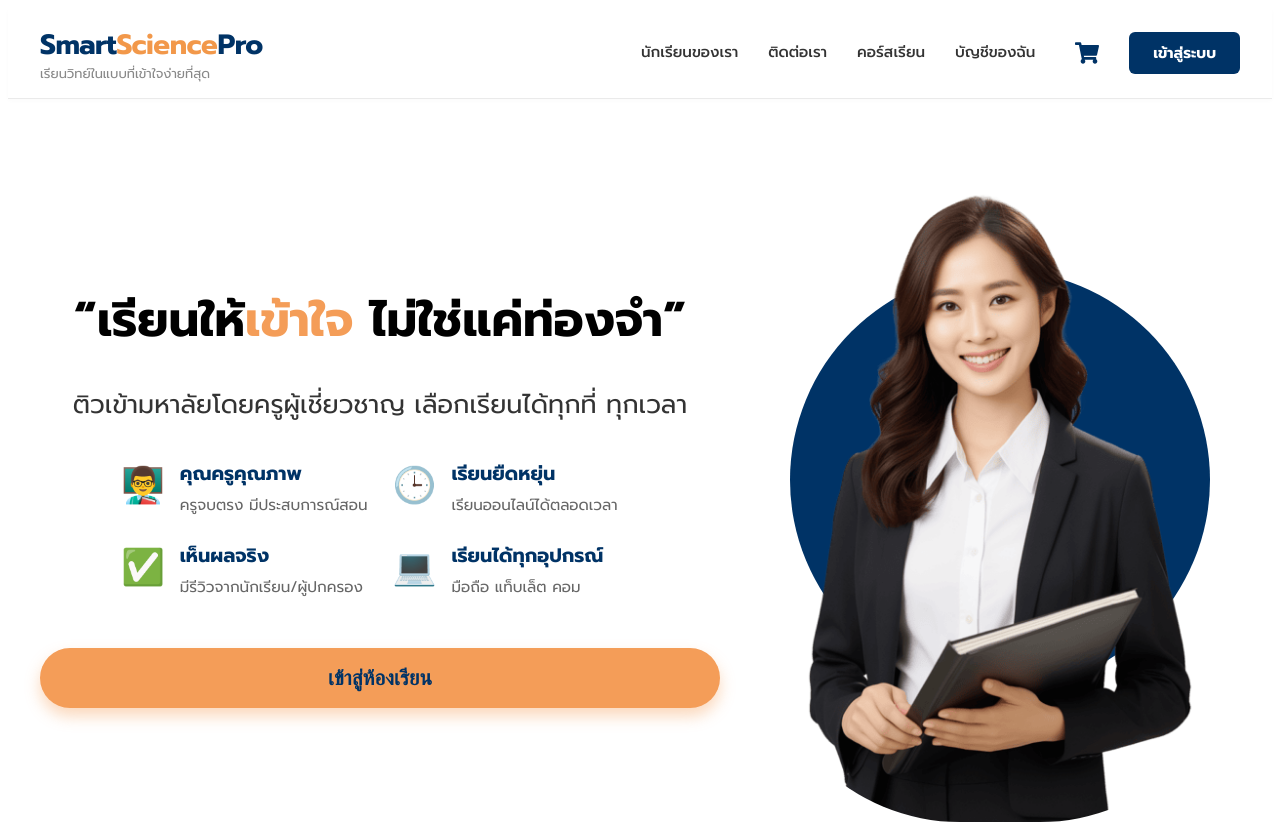
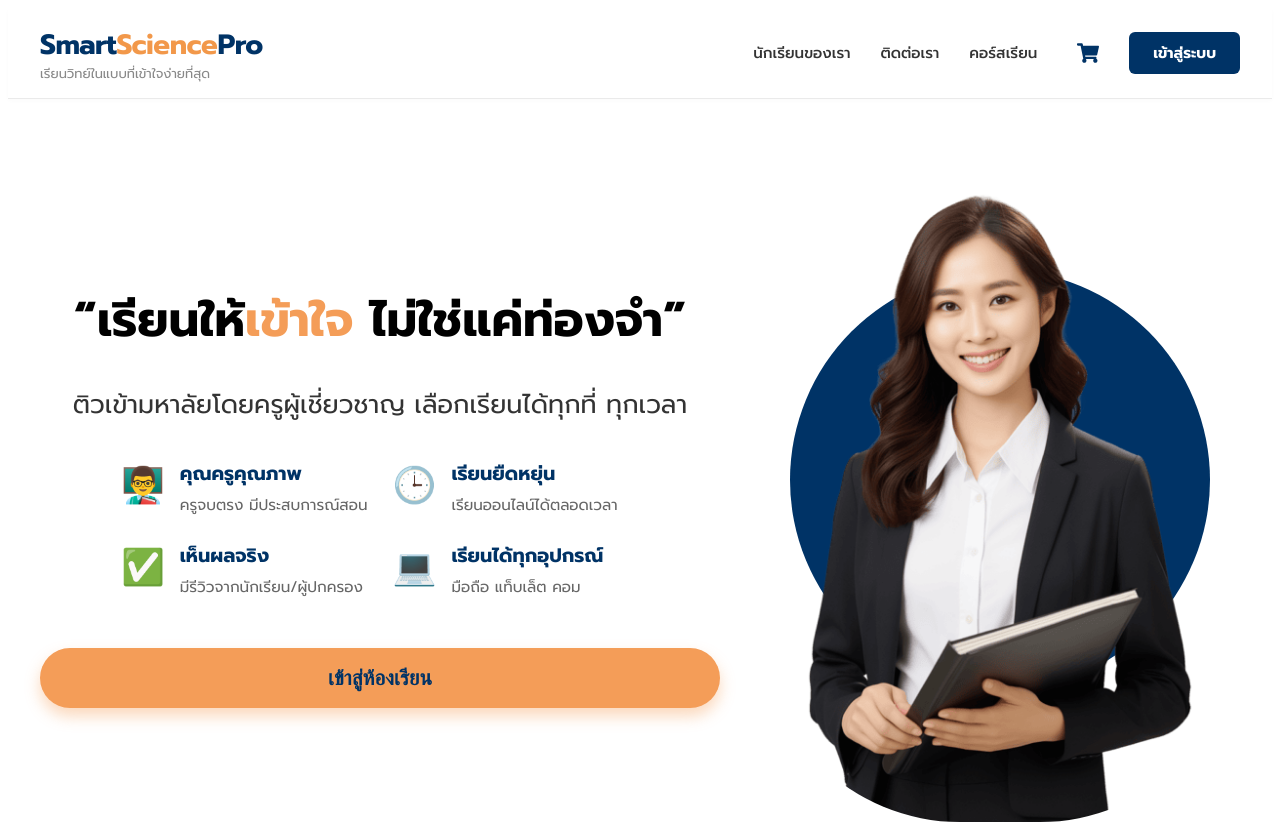
Before and after one commit to psu6810110360/Project, a React (Vite) app in the folder frontend/: page / in a window 1280 px wide. Shown: the top 824 px of the page. Built offline with nearby package versions, Linux system fonts and the light colour scheme.

Commit message:
Navbar: restore 'นักเรียนของเรา' and 'ติดต่อเรา' menu items

```diff
--- a/frontend/src/components/Navbar.jsx
+++ b/frontend/src/components/Navbar.jsx
@@ -2,7 +2,7 @@
 import React, { useState, useEffect } from 'react';
 import { Link, useNavigate } from 'react-router-dom';
 import Swal from 'sweetalert2';
-import { FaShoppingCart } from 'react-icons/fa';
+import { FaShoppingCart, FaBookOpen, FaClipboardList, FaUsers } from 'react-icons/fa'; // เพิ่ม Icon สวยๆ
 import './Navbar.css';
 
 function Navbar({ isLoggedIn, setIsLoggedIn }) {
@@ -12,23 +12,18 @@ function Navbar({ isLoggedIn, setIsLoggedIn }) {
   const [isMobileMenuOpen, setIsMobileMenuOpen] = useState(false);
   const [cartCount, setCartCount] = useState(0);
 
-  // ฟังก์ชันสลับการเปิด/ปิดเมนู
   const toggleMobileMenu = () => {
     setIsMobileMenuOpen(!isMobileMenuOpen);
   };
 
-  // ฟังก์ชันอัปเดตตัวเลขตะกร้า
   const updateCartCount = () => {
     const cart = JSON.parse(localStorage.getItem('cart')) || [];
     setCartCount(cart.length);
   };
 
   useEffect(() => {
-    updateCartCount(); // อัปเดตตอนโหลดแถบเมนูครั้งแรก
-
-    // ดักฟัง Event พิเศษ (เพื่อให้ตัวเลขเปลี่ยนทันทีเมื่อมีการกดเพิ่มของ หรือ Logout)
+    updateCartCount();
     window.addEventListener('cartUpdated', updateCartCount);
-
     return () => window.removeEventListener('cartUpdated', updateCartCount);
   }, []);
 
@@ -44,17 +39,13 @@ function Navbar({ isLoggedIn, setIsLoggedIn }) {
       cancelButtonText: 'ยกเลิก'
     }).then((result) => {
       if (result.isConfirmed) {
-
-        // 👇 1. Backup ตะกร้าเก็บไว้ให้ User คนนี้ก่อนลบทิ้ง
         const currentUserId = localStorage.getItem('userId');
         const currentCart = localStorage.getItem('cart');
 
         if (currentUserId && currentCart) {
-            // เซฟแยกไว้ในชื่อ "cart_user_ไอดีคนนั้น"
             localStorage.setItem(`cart_user_${currentUserId}`, currentCart);
         }
 
-        // 2. ล้างข้อมูล Session
         localStorage.removeItem('userRole');
         localStorage.removeItem('isLoggedIn');
         localStorage.removeItem('userId');
@@ -62,12 +53,8 @@ function Navbar({ isLoggedIn, setIsLoggedIn }) {
         localStorage.removeItem('myCourses');
         localStorage.removeItem('cart');
 
-        // ✅ 3. สั่งรีเซ็ตตัวเลขบนหน้าจอให้เป็น 0 ทันที
         setCartCount(0);
-
-        // ✅ 4. ส่งสัญญาณบอกส่วนอื่นๆ ว่าตะกร้าว่างแล้ว
         window.dispatchEvent(new Event('cartUpdated'));
-
         setIsLoggedIn(false);
 
         Swal.fire({
@@ -96,7 +83,7 @@ function Navbar({ isLoggedIn, setIsLoggedIn }) {
           <span className="logo-subtext">เรียนวิทย์ในแบบที่เข้าใจง่ายที่สุด</span>
         </Link>
 
-        {/* 🍔 ปุ่ม Hamburger Menu (โชว์เฉพาะตอนจอเล็ก) */}
+        {/* 🍔 Hamburger Menu */}
         <div className="hamburger-icon" onClick={toggleMobileMenu}>
           {isMobileMenuOpen ? (
             <svg width="28" height="28" viewBox="0 0 24 24" fill="none" stroke="#003366" strokeWidth="2" strokeLinecap="round" strokeLinejoin="round"><line x1="18" y1="6" x2="6" y2="18"></line><line x1="6" y1="6" x2="18" y2="18"></line></svg>
@@ -108,26 +95,39 @@ function Navbar({ isLoggedIn, setIsLoggedIn }) {
         {/* ส่วนเมนู */}
         <div className={`nav-menu ${isMobileMenuOpen ? 'open' : ''}`}>
           <div className="nav-links">
+            {/* restored non-linked menu items from original design */}
             <span onClick={() => setIsMobileMenuOpen(false)}>นักเรียนของเรา</span>
             <span onClick={() => setIsMobileMenuOpen(false)}>ติดต่อเรา</span>
             <Link to="/courses" onClick={() => setIsMobileMenuOpen(false)}>คอร์สเรียน</Link>
 
-            {/* ซ่อนปุ่มบัญชีของฉัน หรือเปลี่ยนเป็นจัดการระบบถ้าเป็นแอดมิน */}
-            {userRole === 'admin' ? (
-              <Link to="/manage-users" style={{ color: '#F2984A', fontWeight: 'bold' }} onClick={() => setIsMobileMenuOpen(false)}>จัดการผู้ใช้</Link>
-            ) : (
-              <span onClick={() => setIsMobileMenuOpen(false)}>บัญชีของฉัน</span>
+            {/* 👑 เมนูสำหรับ ADMIN เท่านั้น */}
+            {isLoggedIn && userRole === 'admin' && (
+              <>
+                <Link to="/admin/orders" className="admin-link" onClick={() => setIsMobileMenuOpen(false)}>
+                  <FaClipboardList style={{ marginRight: '5px' }} /> รายการสั่งซื้อ
+                </Link>
+                <Link to="/manage-users" className="admin-link" onClick={() => setIsMobileMenuOpen(false)}>
+                  <FaUsers style={{ marginRight: '5px' }} /> จัดการผู้ใช้
+                </Link>
+              </>
             )}
 
-            {/* 🛒 ไอคอนตะกร้าสินค้า */}
+            {/* 🎓 เมนูสำหรับ USER ทั่วไป (และโชว์ให้แอดมินดูด้วยเพื่อเช็คหน้าบ้าน) */}
+            {isLoggedIn && (
+              <Link to="/my-classroom" onClick={() => setIsMobileMenuOpen(false)}>
+                <FaBookOpen style={{ marginRight: '5px' }} /> ห้องเรียนของฉัน
+              </Link>
+            )}
+
+            {/* 🛒 ตะกร้าสินค้า */}
             <Link to="/cart" onClick={() => setIsMobileMenuOpen(false)} style={{ position: 'relative', display: 'flex', alignItems: 'center', marginLeft: '10px' }}>
-              <FaShoppingCart size={24} color="#003366" />
+              <FaShoppingCart size={22} color="#003366" />
               {cartCount > 0 && (
                 <span style={{
                   position: 'absolute', top: '-8px', right: '-12px',
                   backgroundColor: '#F2984A', color: 'white',
                   borderRadius: '50%', padding: '2px 6px',
-                  fontSize: '12px', fontWeight: 'bold'
+                  fontSize: '11px', fontWeight: 'bold'
                 }}>
                   {cartCount}
                 </span>
@@ -139,6 +139,7 @@ function Navbar({ isLoggedIn, setIsLoggedIn }) {
             <button
               onClick={() => { handleLogout(); setIsMobileMenuOpen(false); }}
               className="btn-logout"
+              style={{ backgroundColor: userRole === 'admin' ? '#d33' : '#003366' }}
             >
               ออกจากระบบ {userRole === 'admin' ? '(Admin)' : ''}
             </button>
```
